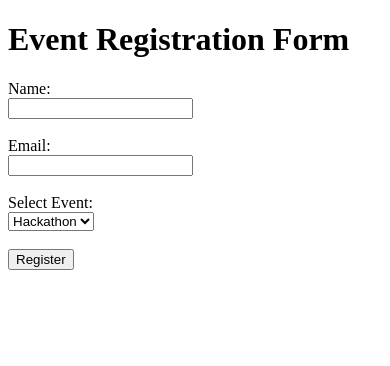
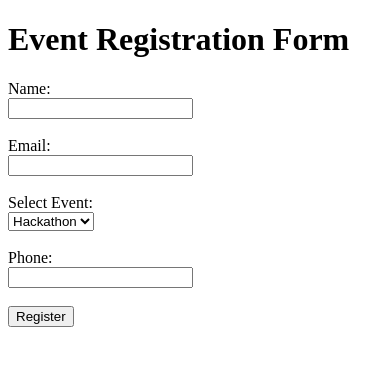
Before and after one commit to VPatil3155/event-registration, a Flask app: page / in a window 390 px wide. Shown: the top 366 px of the page. Run offline with Flask 3, Linux system fonts and the light colour scheme.

Commit message:
added phone field

```diff
--- a/app.py
+++ b/app.py
@@ -6,6 +6,7 @@ def register():
         name=request.form['name']
         email=request.form['email']
         event=request.form['event']
+        phone=request.form['phone']
         return f"<h1> thank you {name} your registration for {event} is confirmed !</h1><p>registration deatils sent on youe email {email}</p>"
     return render_template('index.html')
 
--- a/templates/index.html
+++ b/templates/index.html
@@ -20,6 +20,8 @@
             <option value="Workshop">Workshop</option>
             <option value="Seminar">Seminar</option>
         </select><br><br>
+        <label>Phone:</label><br>
+        <input type="tel" name="phone" required><br><br>
 
         <button type="submit">Register</button>
     </form>
```
